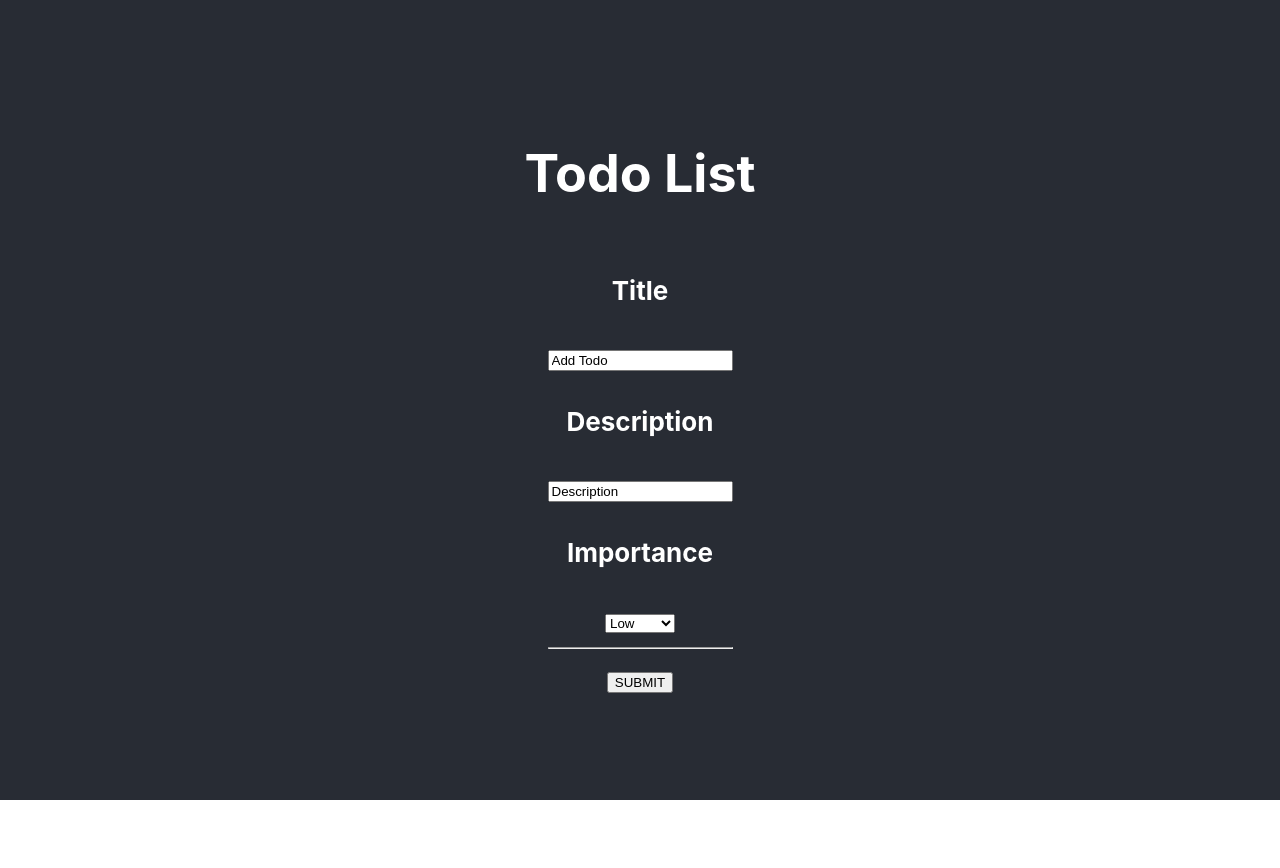
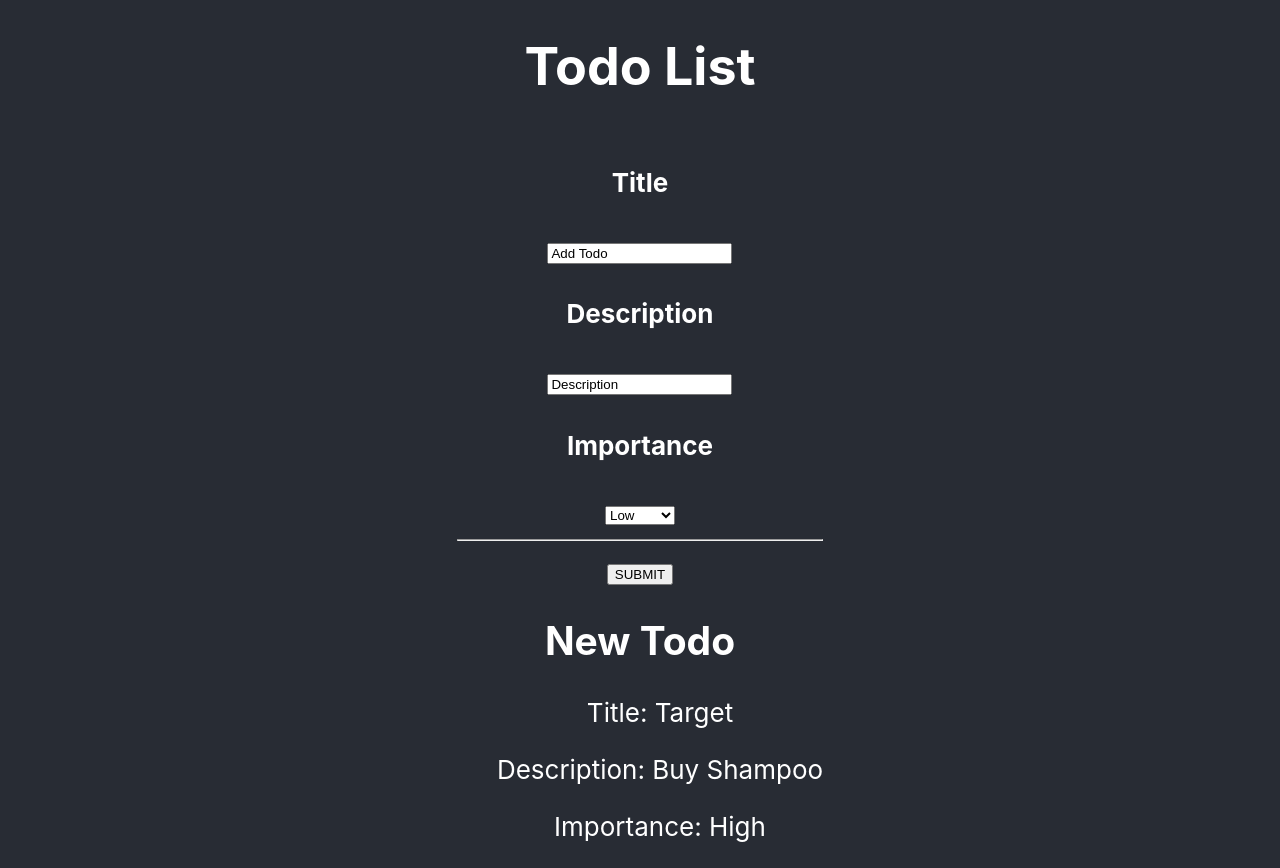
Before and after one commit to geekbutchic/react-todos, a React (Create React App) app: page / in a window 1280 px wide. Before the commit the page ends 800 px from the top, so only its background shows below. Built offline with nearby package versions, Linux system fonts and the light colour scheme.

Commit message:
cannot render new todo, working on bug

```diff
--- a/src/App.js
+++ b/src/App.js
@@ -16,12 +16,17 @@ const ToDoComponent = () => {
   const [title, setTitle] = useState("Add Todo");
   const [description, setDescription] = useState("Description");
   const [importance, setImportance] = useState();
-  const [submit, setSubmit] = useState();
+  const [submit, setSubmit] = useState([{
+    title : "Target",
+    description: "Buy Shampoo",
+    importance: "High",
+}]);
 
   return (
     <div className="app-container">
       <div id="title">
         <h4>Title</h4>
+        {/* Title Input */}
         <input
           id="text-input"
           value={title}
@@ -31,6 +36,7 @@ const ToDoComponent = () => {
           }}
         ></input>
       </div>
+      {/* Description Input */}
       <div>
         <h4>Description</h4>
         <input
@@ -42,6 +48,7 @@ const ToDoComponent = () => {
           }}
         ></input>
       </div>
+      {/* Importance Dropdown */}
       <div>
         <h4>Importance</h4>
         <select
@@ -59,17 +66,30 @@ const ToDoComponent = () => {
       </div>
       <hr></hr>
       <div>
+      {/* Submit Button */}
       <button
         id="submit-button"
         value={submit}
         onClick={() => {
-          setSubmit("Clicked");
-          console.log(submit);
+          setSubmit([...submit, title, description, importance])
+          console.log(setSubmit);
         }}
       >
         SUBMIT
       </button>
       </div>
+      <h2>New Todo</h2>
+      {submit.map((todo) => {
+        return (
+          <div id={`${todo}-ID`}>
+            <ul>
+            <p>Title: {todo.title}</p>
+            <p>Description: {todo.description}</p>
+            <p>Importance: {todo.importance}</p>
+            </ul>
+          </div>
+        )
+      })}
     </div>
   );
 };
```
